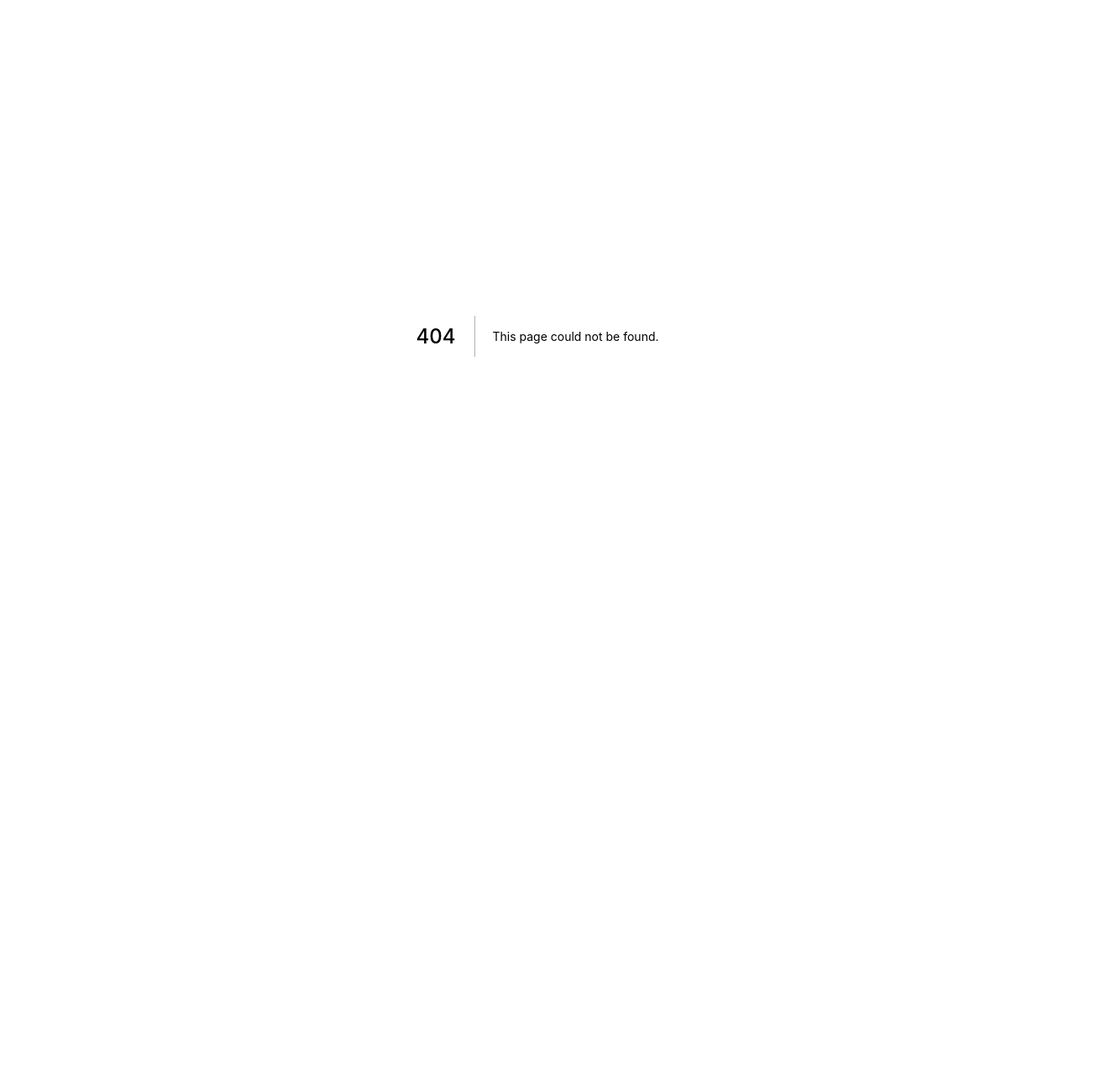
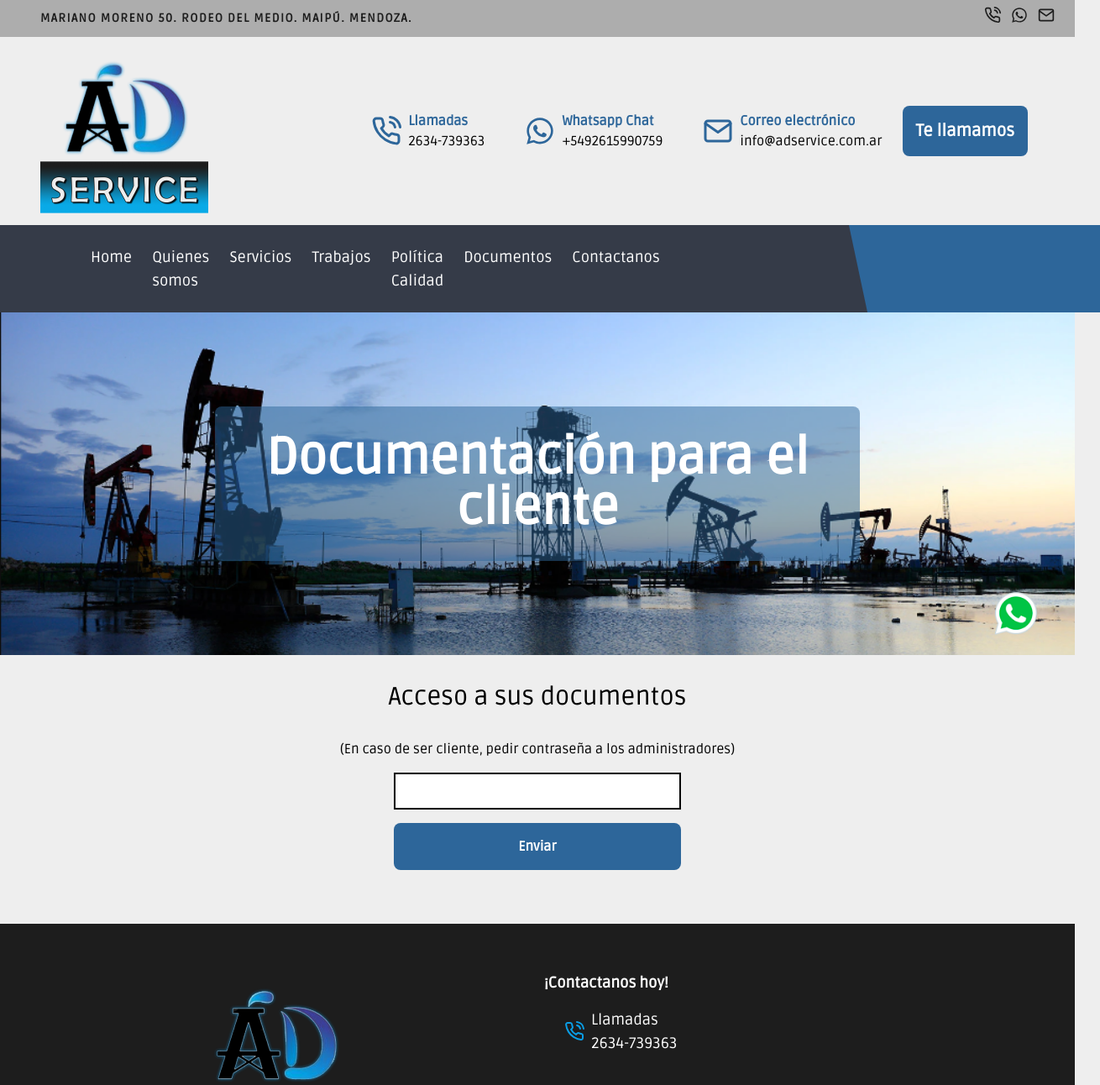
Before and after one commit to DevZeppelin/ad-service-web, a Next.js app: page /documentos in a window 1280 px wide. Before the commit this address had no page. Shown: the top 1292 px of the page at 84% size, 1310 px wide, since content can reach past the window. Before the commit the page ends 800 px from the top, so only its background shows below. Built offline with nearby package versions, Linux system fonts and the light colour scheme.

Commit message:
add document page, fix links to wtsp api

```diff
--- a/components/Footer.js
+++ b/components/Footer.js
@@ -29,6 +29,11 @@ const Footer = () => {
         <div className="text-lg">
           <h2 className="font-extrabold">¡Contactanos hoy!</h2>
 
+          <a
+            href="https://api.whatsapp.com/send?phone=5492634739363"
+            target="_blank"
+            rel="noopener"
+          >
             <MainBarButton
               logo={
                 <FiPhoneCall className="text-lgreen text-2xl flex my-auto m-2" />
@@ -37,6 +42,7 @@ const Footer = () => {
               description="2634-739363"
               classType=""
             />
+          </a>
 
           <a
             href="https://api.whatsapp.com/send?phone=5492615990759"
--- a/components/MobileNavBar.js
+++ b/components/MobileNavBar.js
@@ -22,6 +22,9 @@ const MobileNavBar = ({ open }) => {
         <Link href="/calidad">
           <a className="mr-2 mt-5 px-3 hover:border-black">Política de Calidad</a>
         </Link>
+        <Link href="/documentos">
+          <a className="mr-2 mt-5 px-3 hover:border-black">Documentos</a>
+        </Link>
 
         <Link href="/contacto">
           <a className="mr-2 mt-5 px-3 hover:border-black">Contactanos</a>
--- a/components/NavBar.js
+++ b/components/NavBar.js
@@ -1,9 +1,9 @@
 import Link from "next/dist/client/link";
 import { GiHamburgerMenu } from "react-icons/gi";
 
-const NavBar = ({ toggleNav, classHome, classQuienesSomos, classServicios, classTrabajos, classContacto, classCalidad }) => {
+const NavBar = ({ toggleNav, classHome, classQuienesSomos, classDocumentos, classServicios, classTrabajos, classContacto, classCalidad }) => {
   return (
-    <div className="flex my-0 md:py-0 justify-between px-0 bg-secundary text-white text-xl">
+    <div className="flex my-0 md:py-0 justify-between px-0 bg-secundary text-white text-lg">
       <div className="hidden md:flex">
 
         <Link href="/">
@@ -19,9 +19,11 @@ const NavBar = ({ toggleNav, classHome, classQuienesSomos, classServicios, class
           <a className={`px-3 hover:bg-dgreen py-6 ${classTrabajos}`}>Trabajos</a>
         </Link>
         <Link href="/calidad">
-          <a className={`px-3 hover:bg-dgreen py-6 ${classCalidad}`}>Política de calidad</a>
+          <a className={`px-3 hover:bg-dgreen py-6 ${classCalidad}`}>Política Calidad</a>
         </Link>
-
+        <Link href="/documentos">
+          <a className={`px-3 hover:bg-dgreen py-6 ${classDocumentos}`}>Documentos</a>
+        </Link>
 
         <Link href="/contacto">
           <a className={`px-3 hover:bg-dgreen py-6 ${classContacto}`}>Contactanos</a>
--- a/components/TopMainScreen.js
+++ b/components/TopMainScreen.js
@@ -22,24 +22,42 @@ const TopMainScreen = () => {
       </div>
 
       <div className="hidden md:flex justify-between space-x-2 text-center my-auto p-2">
+        <a
+          href="https://api.whatsapp.com/send?phone=5492634739363"
+          target="_blank"
+          rel="noopener"
+        >
           <MainBarButton
-          logo={<FiPhoneCall className="text-dgreen text-4xl flex my-auto m-2" />}
+            logo={
+              <FiPhoneCall className="text-dgreen text-4xl flex my-auto m-2" />
+            }
             text="Llamadas"
             description="2634-739363"
             classType="text-dgreen font-bold"
           />
+        </a>
+        <a
+          href="https://api.whatsapp.com/send?phone=5492615990759"
+          target="_blank"
+          rel="noopener"
+        >
           <MainBarButton
-          logo={<FaWhatsapp className="text-dgreen text-4xl flex my-auto m-2" />}
+            logo={
+              <FaWhatsapp className="text-dgreen text-4xl flex my-auto m-2" />
+            }
             text="Whatsapp Chat"
             description="+5492615990759"
             classType="text-dgreen font-bold"
           />
+        </a>
+        <a href="mailto:info@adservice.com.ar" target="_blank" rel="noopener">
           <MainBarButton
             logo={<FiMail className="text-dgreen text-4xl flex my-auto m-2" />}
             text="Correo electrónico"
             description="info@adservice.com.ar"
             classType="text-dgreen font-bold"
           />
+        </a>
 
         <Link href="/contacto">
           <div className="rounded-lg p-4 text-xl my-auto btn">Te llamamos</div>
--- a/pages/contacto.js
+++ b/pages/contacto.js
@@ -34,12 +34,13 @@ const Contacto = () => {
           </p>
           <h1 className="text-4xl font-extrabold pt-10">¡Contactanos!</h1>
           <p>
-            <b>Dirección</b>: Mariano Moreno 50 - Rodeo del Medio - Maipú - Mendoza
+            <b>Dirección</b>: Mariano Moreno 50 - Rodeo del Medio - Maipú -
+            Mendoza
           </p>
           <div className="grid grid-cols-1 md:grid-cols-3 gap-2 p-6 ">
             <div>
               <a
-                  href="https://api.whatsapp.com/send?phone=5492615990759"
+                href="https://api.whatsapp.com/send?phone=5492634739363"
                 target="_blank"
                 rel="noopener"
               >
@@ -89,13 +90,11 @@ const Contacto = () => {
         </div>
         <section className="text-gray-400 bg-gray-900 body-font relative">
           <div className="absolute inset-0 bg-gray-900">
-
             <iframe
               src="https://www.google.com/maps/embed?pb=!1m18!1m12!1m3!1d836.6366260216392!2d-68.6903558708076!3d-32.98936447392598!2m3!1f0!2f0!3f0!3m2!1i1024!2i768!4f13.1!3m3!1m2!1s0x967e0d32921ea911%3A0xff180b611e46be2f!2sAD%20SERVICE%20Agua%20y%20Petroleo!5e0!3m2!1ses-419!2sar!4v1661029843576!5m2!1ses-419!2sar"
               width="100%"
               height="600"
               allowFullScreen=""
-
               referrerPolicy="no-referrer-when-downgrade"
             ></iframe>
           </div>
--- /dev/null
+++ b/pages/documentos.js
@@ -0,0 +1,67 @@
+import Head from "next/head";
+import Layout from "../components/Layout";
+import PageTitle from "../components/PageTitle";
+import { useState } from "react";
+
+const Documentos = () => {
+  const [visible, setVisible] = useState("hidden");
+  const [inputValue, setInputValue] = useState("");
+
+  const handleSubmit = (e) => {
+    e.preventDefault();
+    if ((inputValue == "adservice2022")) {
+      setVisible("flex");
+    } else {
+      alert("Contraseña incorrecta")
+    }
+  };
+
+  return (
+    <div>
+      <Head>
+        <title>Documentación</title>
+        <link rel="icon" href="/favicon.ico" />
+      </Head>
+      <Layout classDocumentos={"bg-dgreen"}>
+        <div>
+          <PageTitle text="Documentación para el cliente" />
+
+          <section className="mb-8">
+            <div className="mx-8 md:mx-32 text-center text-sm md:text-base fadeIn element py-8">
+              <h2 className="text-3xl text-center pb-4">
+                Acceso a sus documentos
+              </h2>
+
+              <h3 className="p-4">
+                (En caso de ser cliente, pedir contraseña a los administradores)
+              </h3>
+              <div className="w-1/3 mx-auto">
+                <form className="flex flex-col gap-4 " onSubmit={handleSubmit}>
+                  <input
+                    type="password"
+                    className="border-2 border-black p-2"
+                    id="valorIngresado"
+                    value={inputValue}
+                    onChange= {(e) => {
+                      setInputValue (e.target.value)
+                    }}
+                  />
+                  <button type="submit" className="btn">
+                    Enviar
+                  </button>
+                </form>
+                  <span className={visible}>
+                    <div className="p-8 w-full m-4 border-2 rounded-xl mx-auto border-lowContrast bg-lgreen text-2xl text-white font-extrabold cursor-pointer">
+                      Ir a carpeta de archivos
+                    </div>
+                  </span>
+              </div>
+            </div>
+          </section>
+        </div>
+      </Layout>
+    </div>
+  );
+};
+
+export default Documentos;
--- a/pages/trabajos.js
+++ b/pages/trabajos.js
@@ -63,9 +63,9 @@ const Trabajos = () => {
             <h2 className="text-3xl text-center pb-4 m-12 ">Algunas de nuestras máquinas</h2>
             <div className="mx-6 md:mx-32 mt-8 text-center fadeIn element grid grid-cols-1 md:grid-cols-3 gap-4">
 
-              <GridComponent name="1" src="/maquina1.png" />
-              <GridComponent name="2" src="/maquina2.png" />
-              <GridComponent name="3" src="/maquina3.png" />
+              <GridComponent name="maq 01" src="/maquina1.png" />
+              <GridComponent name="maq 02" src="/maquina2.png" />
+              <GridComponent name="maq 03" src="/maquina3.png" />
 
               </div>
           </section>
```
Lines whose indentation alone changed are shown as unchanged.
